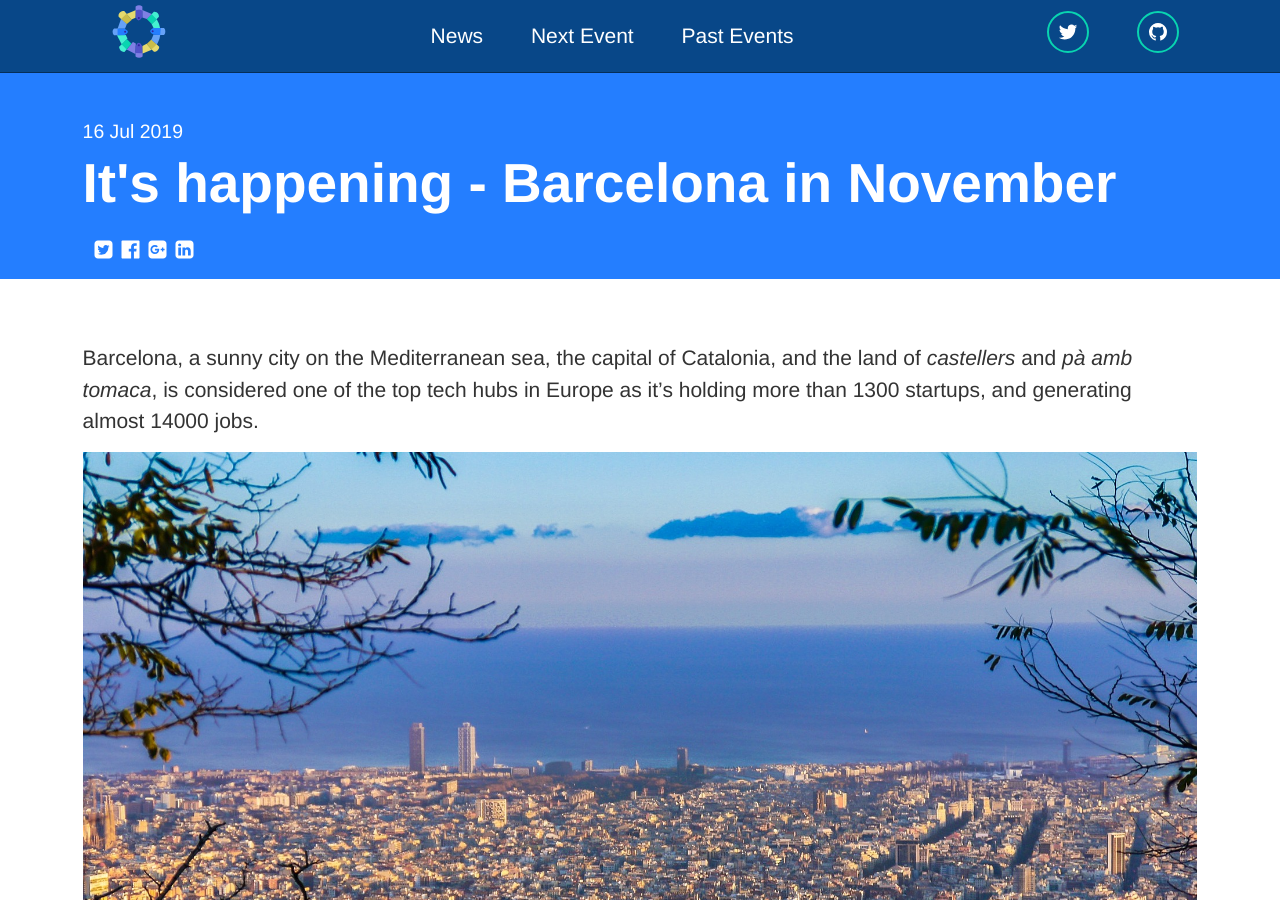
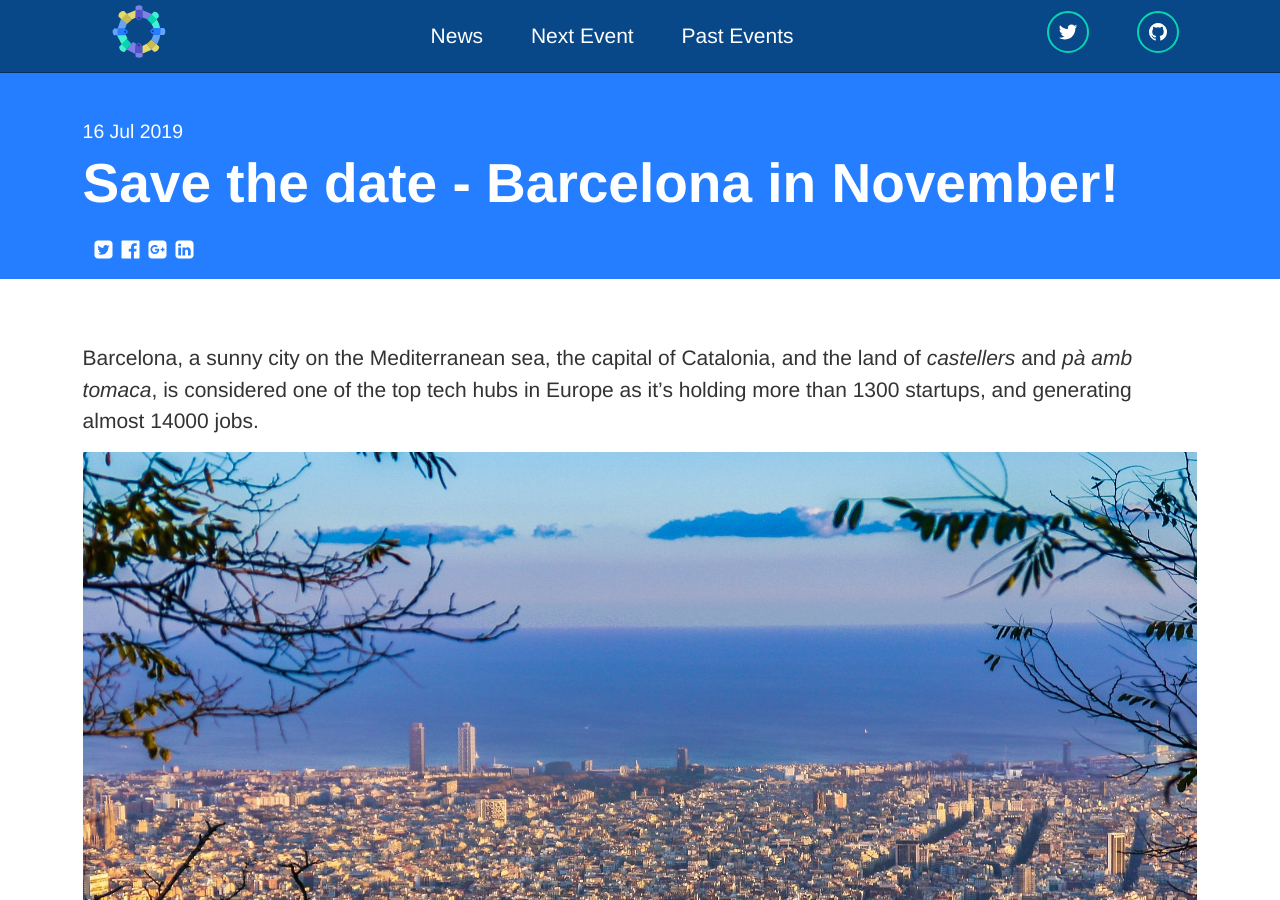
Before and after one commit to RustFestEU/blog.rustfest.eu, a Jekyll site: the page built from _posts/2019-07-16-barcelona-announcement.md, in a window 1280 px wide and 900 px high. Built offline with Jekyll 4.4.1, drawn with Linux system fonts in a browser that asks for light colours.

Commit message:
Add social image

```diff
--- a/_posts/2019-07-16-barcelona-announcement.md
+++ b/_posts/2019-07-16-barcelona-announcement.md
@@ -1,6 +1,8 @@
 ---
 layout: post
-title: "It's happening - Barcelona in November"
+title: "Save the date - Barcelona in November!"
+description: "Save the date! November 9th-10th"
+socialImageSrc: "/assets/posts/barcelona/barcelona-announcement.png"
 ---
 Barcelona, a sunny city on the Mediterranean sea, the capital of Catalonia, and the land of *castellers* and *pà amb tomaca*, is considered one of the top tech hubs in Europe as it’s holding more than 1300 startups, and generating almost 14000 jobs.
 
```
Also changed, not shown: assets/posts/barcelona/barcelona-announcement.png (added).
